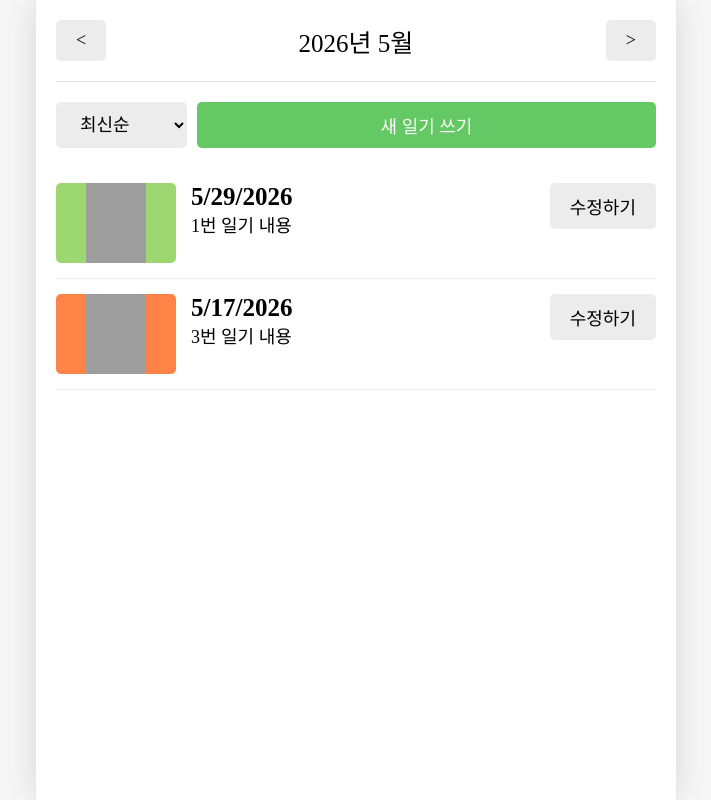
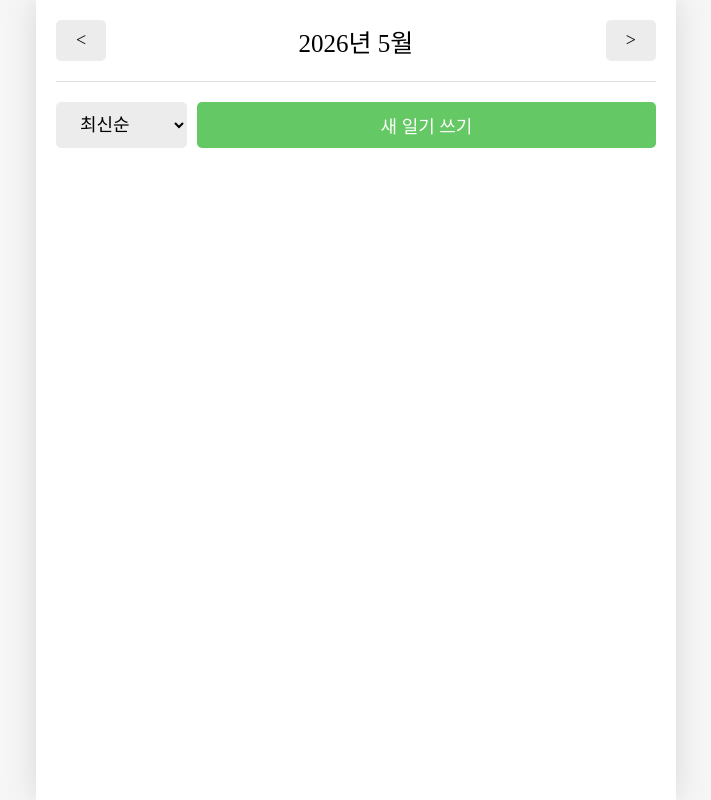
Before and after one commit to iykyk0325/emotion-diary, a React (Vite) app: page / in a window 1280 px wide. Shown: the whole page, without its empty margins (284-995 px from the left). Built offline with nearby package versions, Linux system fonts and the light colour scheme; grey boxes are pictures that could not be loaded; a web font is replaced by a local one.

Commit message:
feat: 웹 스토리지(local) 이용

```diff
--- a/src/App.jsx
+++ b/src/App.jsx
@@ -1,4 +1,4 @@
-import { createContext, useReducer, useRef } from "react";
+import { createContext, useEffect, useReducer, useRef, useState } from "react";
 import { Route, Routes } from "react-router-dom";
 
 import Diary from "./pages/Diary";
@@ -7,54 +7,67 @@ import Home from "./pages/Home";
 import New from "./pages/New";
 import NotFound from "./pages/NotFound";
 
-const mockData = [
-  {
-    id: 0,
-    createdDate: new Date("2026-04-26").getTime(),
-    emotionId: 1,
-    content: "0번 일기 내용",
-  },
-  {
-    id: 1,
-    createdDate: new Date().getTime(),
-    emotionId: 2,
-    content: "1번 일기 내용",
-  },
-  {
-    id: 2,
-    createdDate: new Date("2026-06-26").getTime(),
-    emotionId: 3,
-    content: "2번 일기 내용",
-  },
-  {
-    id: 3,
-    createdDate: new Date("2026-05-17").getTime(),
-    emotionId: 4,
-    content: "3번 일기 내용",
-  },
-];
+const reducer = (state, action) => {
+  let nextState;
 
-const reducer = (state, action) => {
   switch (action.type) {
+    case "INIT":
+      return action.data;
     case "CREATE":
-      return [action.data, ...state];
+      nextState = [action.data, ...state];
+      break;
     case "UPDATE":
-      return state.map((item) =>
+      nextState = state.map((item) =>
         parseInt(item.id) === parseInt(action.data.id) ? action.data : item,
       );
+      break;
     case "DELETE":
-      return state.filter((item) => parseInt(item.id) !== parseInt(action.id));
+      nextState = state.filter(
+        (item) => parseInt(item.id) !== parseInt(action.id),
+      );
+      break;
     default:
       return state;
   }
+
+  localStorage.setItem("diary", JSON.stringify(nextState));
+
+  return nextState;
 };
 
 export const DiaryStateContext = createContext();
 export const DiaryDispatchContext = createContext();
 
 const App = () => {
-  const [data, dispatch] = useReducer(reducer, mockData);
-  const idRef = useRef(mockData.length);
+  const [isLoading, setIsLoading] = useState(true);
+  const [data, dispatch] = useReducer(reducer, []);
+  const idRef = useRef(0);
+
+  useEffect(() => {
+    const storedData = localStorage.getItem("diary");
+    if (!storedData) {
+      setIsLoading(false);
+      return;
+    }
+
+    const parsedData = JSON.parse(storedData);
+    if (!Array.isArray(parsedData)) {
+      setIsLoading(false);
+      return;
+    }
+
+    let maxId = 0;
+    parsedData.forEach((item) => {
+      if (Number(item.id) > maxId) {
+        maxId = item.id;
+      }
+    });
+
+    idRef.current = maxId + 1;
+
+    dispatch({ type: "INIT", data: parsedData });
+    setIsLoading(false);
+  }, []);
 
   // 새로운 일기 추가
   const onCreate = (createdDate, emotionId, content) => {
@@ -90,6 +103,10 @@ const App = () => {
     });
   };
 
+  if (isLoading) {
+    return <div>데이터 로딩 중입니다...</div>;
+  }
+
   return (
     <>
       <DiaryStateContext.Provider value={data}>
```
